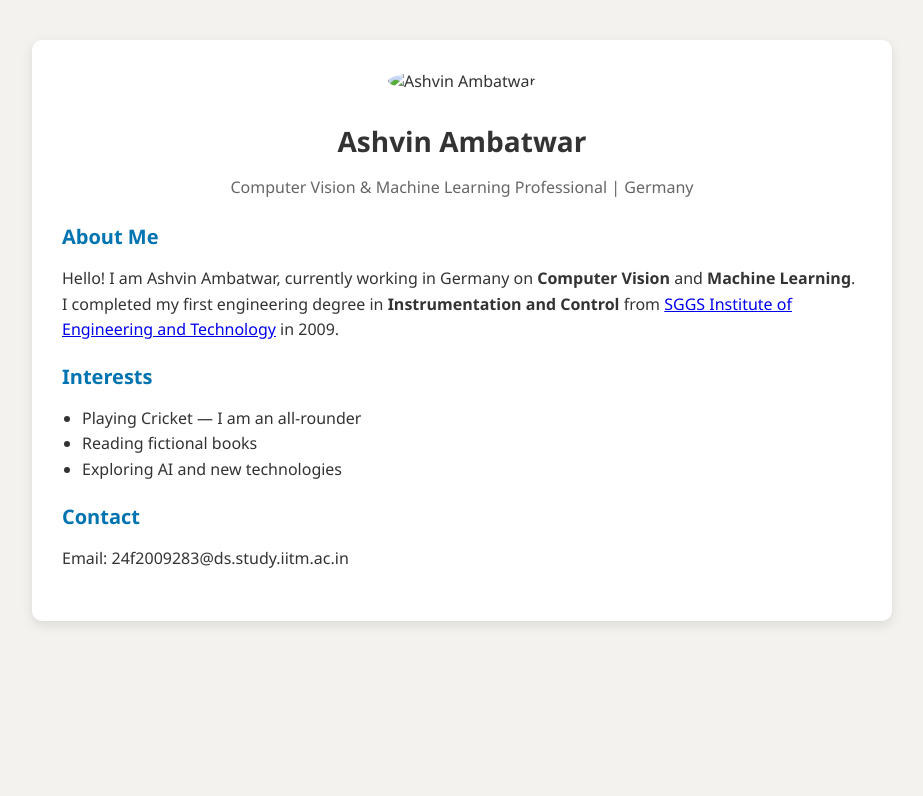
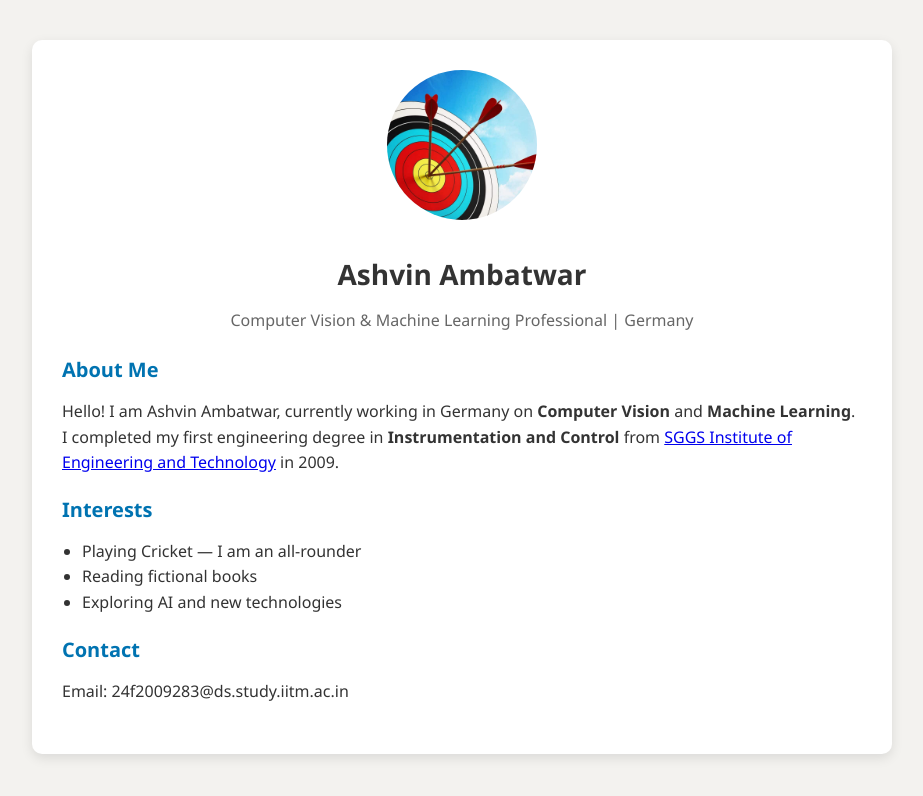
Before and after one commit to ashwinambatwariitm/my-website, a plain HTML site: page index.html in a window 1280 px wide. Shown: the whole page, without its empty margins (178-1101 px from the left). Drawn offline with Linux system fonts and the light colour scheme.

Commit message:
Update index.html
Update the html file with image location and name

```diff
--- a/index.html
+++ b/index.html
@@ -9,7 +9,7 @@
 <body>
   <div class="profile-card">
     <header>
-      <img src="images/profile.png" alt="Ashvin Ambatwar" class="profile-pic" />
+      <img src="images/sample.jpg" alt="Ashvin Ambatwar" class="profile-pic" />
       <h1>Ashvin Ambatwar</h1>
       <p class="headline">Computer Vision & Machine Learning Professional | Germany</p>
     </header>
```
